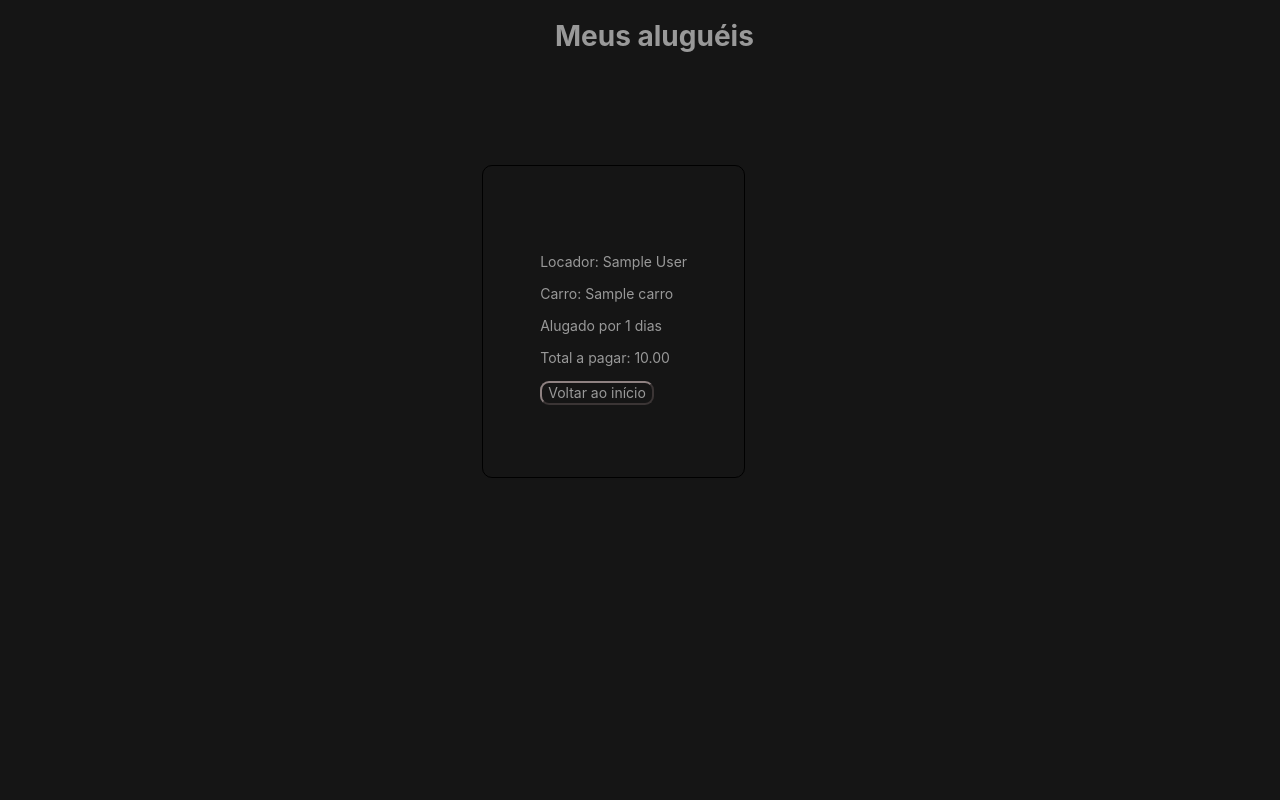
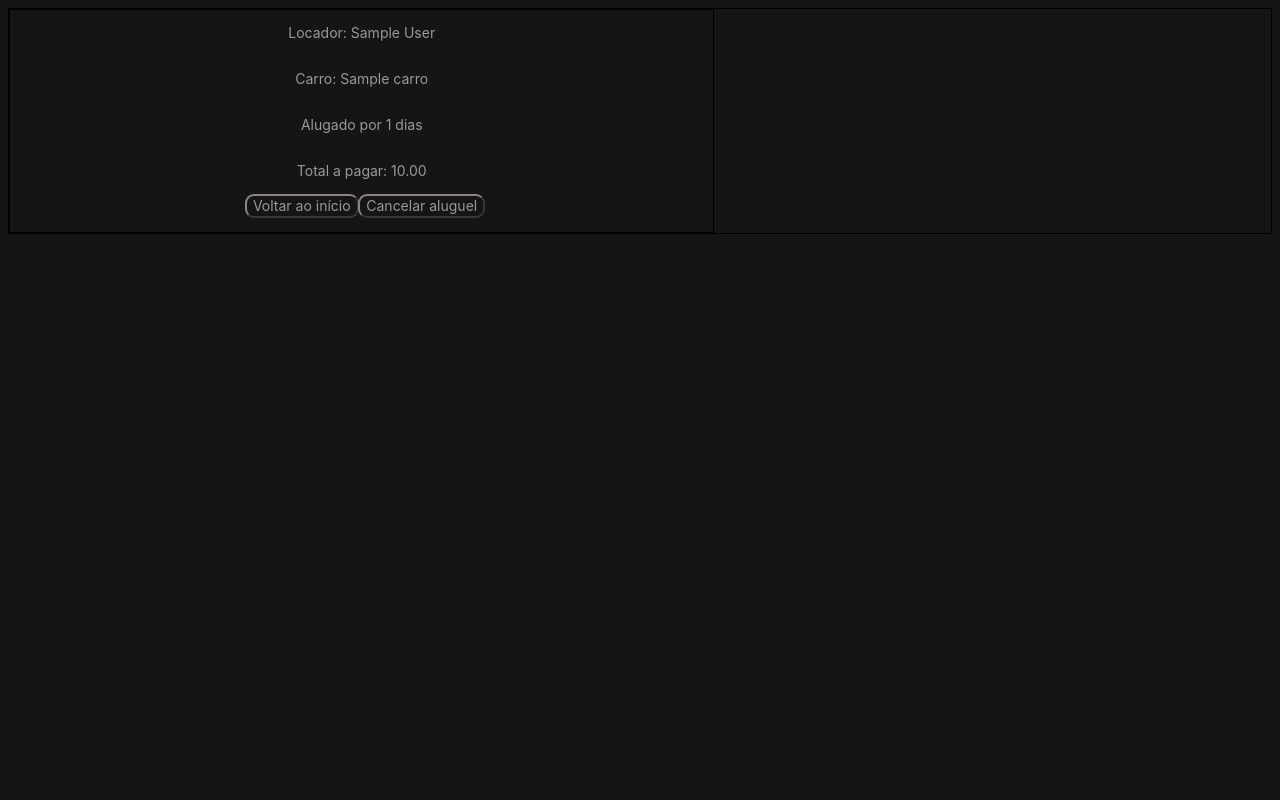
Before and after one commit to kseikyo/aluguel-carros, a Django app: page /cliente/1 in a window 1280 px wide. Run offline with Django 3.2, Linux system fonts and the light colour scheme; tables that the repository leaves empty hold one stand-in row (values such as "Sample post").

Commit message:
Foi adicionado a possibilidade de cancelar os alugueis individualmente

```diff
--- /dev/null
+++ b/src/aluguel/templates/aluguel/listar_alugueis.html
@@ -0,0 +1,16 @@
+<div class="alugueis__item">
+    <p class="aluguel__locador">Locador: {{aluguel.cliente.full_name}}</p>
+    <p class="aluguel__carro">Carro: {{aluguel.carro.nome}}</p>
+    <p class="aluguel__alugado_por">Alugado por {{aluguel.dias_de_aluguel}} dias</p>
+    <p class="aluguel__total">Total a pagar: {{aluguel.total}}</p>
+    <a class="aluguel__submit" style="position: relative; right: 60; bottom: 7;" href="/">
+    <button >
+              Voltar ao início
+    </button>
+    </a>
+    <form class="aluguel__submit" style="position: relative; left: 60;"action="" method="POST"> {% csrf_token %}
+        <button name='carro_nome' value="{{aluguel.carro.nome}}"type="submit">
+                Cancelar aluguel
+        </button>
+    </form>
+</div>
--- a/src/cliente/templates/relatorio.html
+++ b/src/cliente/templates/relatorio.html
@@ -4,24 +4,14 @@
 
 <head>
     {% load static%}
-    <link rel="stylesheet" href="{% static 'static/login.css' %}"/>
+    <link rel="stylesheet" href="{% static 'static/alugueis.css' %}"/>
     <meta charset="utf-8"/>
 </head>
 
-<div class="wrapper-login">
-    <h1 style="position: relative; left: 547;">Meus aluguéis</h1>
-    <div class="div_login__form md-whiteframe-4dp">
-        <div class="login__form">
-            <p>Locador: {{aluguel.cliente.full_name}}</p>
-            <p>Carro: {{aluguel.carro.nome}}</p>
-            <p>Alugado por {{aluguel.dias_de_aluguel}} dias</p>
-            <p>Total a pagar: {{aluguel.total}}</p>
-            <a href="/">
-            <button>
-                Voltar ao início
-            </button>
-            </a>
-        </div>
-    </div>
+<div class="alugueis__list">
+    <!-- <h1 style="position: relative; left: 547;">Meus aluguéis</h1> -->
+    {% for aluguel in alugueis %}
+        {% include 'aluguel/listar_alugueis.html' with aluguel=aluguel %}
+    {% endfor %}
 </div>
 {% endblock %}
--- a/src/cliente/views.py
+++ b/src/cliente/views.py
@@ -16,13 +16,24 @@ def logout_view(request):
 
 def mostrar_relatorio(request, id):
     try:
-        aluguel = Aluguel.objects.get(cliente=CustomCliente.objects.get(id=id))
-        if aluguel is not None :
-            context = {'aluguel': aluguel}
+        aluguel = Aluguel.objects.filter(cliente=CustomCliente.objects.get(id=id))
+        if aluguel:
+            context = {'alugueis': aluguel}
             template_name = 'relatorio.html'
         else:
-            raise Http404
+            template_name = 'sem_alugueis.html'
+            context = {}
+        if request.method == 'POST':
+            carro   = Carro.objects.get(nome=request.POST['carro_nome'])
+            print(carro)
+            aluguel = Aluguel.objects.get(carro=carro)
+            print(aluguel)
+            aluguel.delete()
+            carro.alugado_por = None
+            carro.save()
+            return redirect('home_page')
+
     except:
-        raise Http404
-
+        template_name = 'sem_alugueis.html'
+        context = {}
     return render(request, template_name, context)
--- /dev/null
+++ b/src/static/static/alugueis.css
@@ -0,0 +1,66 @@
+:root {
+    --rowNum: 3;
+    --colNum: 2;
+}
+
+@supports (display: grid){
+.alugueis__list {
+    display: grid;
+    grid-template-columns: repeat(var(--colNum), auto);
+    grid-template-rows: repeat(var(--rowNum), auto);
+    border: 1px solid black;
+}
+
+.alugueis__item {
+    border: 1px solid black;
+    grid-column-start: auto;
+    grid-row-start: auto;
+    display: grid;
+    grid-template-columns: 1fr;
+    grid-template-rows: repeat(5, .1fr);
+    grid-template-areas:
+    "locador"
+    "carro"
+    "alugado_por"
+    "total"
+    "submit";
+}
+
+.aluguel__locador {
+    grid-area: locador;
+    place-self: center;
+}
+.aluguel__carro {
+    grid-area: carro;
+    place-self: center;
+}
+.aluguel__alugado_por{
+    grid-area: alugado_por;
+    place-self: center;
+}
+.aluguel__total{
+    grid-area: total;
+    place-self: center;
+}
+
+.aluguel__submit {
+    grid-area: submit;
+    place-self: center;
+}
+
+
+}
+
+body,
+button,
+input,
+textarea {
+ font-family:-apple-system,BlinkMacSystemFont,"Segoe UI",Roboto,Helvetica,Arial,sans-serif;
+ font-size:14px;
+ line-height:18px;
+ background: #151515;
+ border-color: rgb(143, 130, 130);
+ color: #999;
+ text-emphasis-color: #999;
+ border-radius: 9px;
+}
--- a/src/static/static/home.css
+++ b/src/static/static/home.css
@@ -21,7 +21,7 @@
 .header-item-car-rent-log{
     grid-area: header-item-car-rent-pro;
     display: grid;
-    grid-template-columns: .7fr 20% 20% 20%;
+    grid-template-columns: .7fr 1fr 1fr 1fr;
     grid-template-areas:
     ". header-item-car header-item-rent header-item-log";
 }
@@ -69,6 +69,8 @@
 /* END GRID CSS */
 
 /* BASIC FONTS*/
+
+
 body,
 button,
 input,
@@ -80,6 +82,7 @@ textarea{
  border-color: rgb(143, 130, 130);
  color: #999;
  text-emphasis-color: #999;
+
 }
 
 a:hover {
--- a/src/templates/navbar.html
+++ b/src/templates/navbar.html
@@ -14,10 +14,10 @@
                 <a href="/carros/">Carros</a>
             </div>
             <div class="header-item-rent">
-                <a href="/cliente/{{request.user.id}}">Alugueis</a>
+                <a href="/cliente/{{request.user.id}}">Meus Alugueis</a>
             </div>
-            <div class="header-item-log">
-                <a href="/logout/">logout</a>
+            <div class="header-item-log" style="position: relative; left:50;">
+                <a href="/logout/"><button style="border-radius: 9px;">Logout</button></a>
             </div>
         </div>
     </div>
```
Also changed, not shown: src/cliente/templates/sem_alugueis.html (added, +23 -0 lines).
